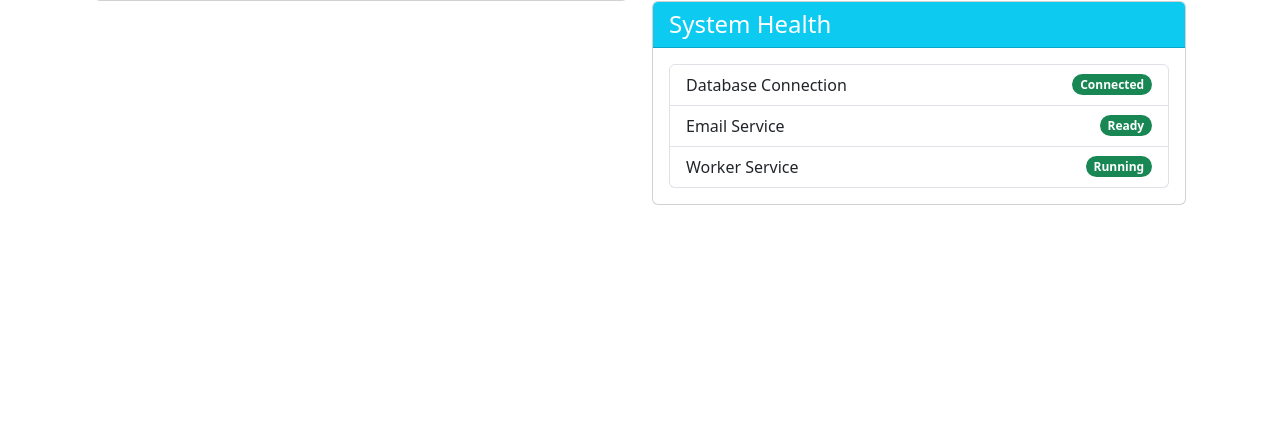
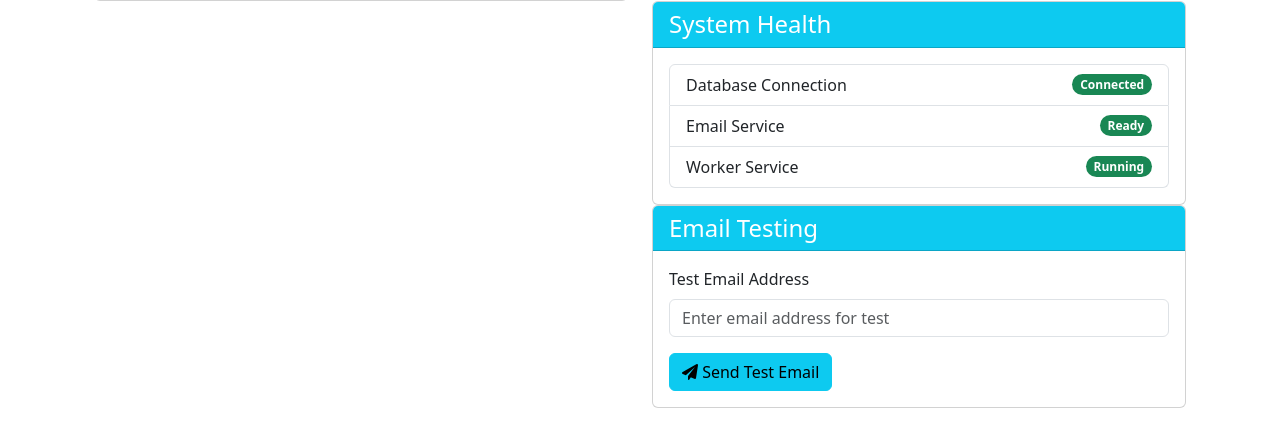
Before and after one commit to Kramfitt/holly_menus, a Flask app: page /system-check in a window 1280 px wide. Shown: the part 319-766 px from the top of the page. Run offline with Flask 3, Linux system fonts and the light colour scheme; data that the repository does not hold is empty; parts of the project's set-up code (start-up, migrations or seed data) failed here and were passed over; some libraries are stand-ins or nearby versions.

Commit message:
Refactor settings management and add email testing feature
- Simplify settings update route with improved validation
- Update preview page to format send date in NZ locale
- Add email testing section to system-check page with client-side handling
- Remove complex date parsing logic from settings route
- Improve error handling and response formatting

```diff
--- a/app.py
+++ b/app.py
@@ -539,43 +539,18 @@ def api_send_menu():
         return f"Failed to send menu: {str(e)}", 500
 
 @app.route('/api/settings', methods=['POST'])
-def save_settings():
+def update_settings():
     try:
-        data = request.json
-        print("Incoming settings data:", data)  # Debug log
+        settings = request.json
 
-        # Handle empty dates
-        if 'summer_start' in data:
-            if not data['summer_start']:
-                data['summer_start'] = None
-            else:
-                try:
-                    if isinstance(data['summer_start'], str):
-                        if 'T' in data['summer_start']:
-                            data['summer_start'] = data['summer_start'].split('T')[0]
-                        date_obj = datetime.strptime(data['summer_start'], '%Y-%m-%d')
-                        data['summer_start'] = date_obj.isoformat()
-                except Exception as e:
-                    print(f"Error parsing summer_start: {e}")
-                    data['summer_start'] = None
+        # Validate settings
+        required_fields = ['start_date', 'season', 'days_in_advance', 'recipient_emails']
+        for field in required_fields:
+            if field not in settings:
+                return f"Missing required field: {field}", 400
 
-        if 'winter_start' in data:
-            if not data['winter_start']:
-                data['winter_start'] = None
-            else:
-                try:
-                    if isinstance(data['winter_start'], str):
-                        if 'T' in data['winter_start']:
-                            data['winter_start'] = data['winter_start'].split('T')[0]
-                        date_obj = datetime.strptime(data['winter_start'], '%Y-%m-%d')
-                        data['winter_start'] = date_obj.isoformat()
-                except Exception as e:
-                    print(f"Error parsing winter_start: {e}")
-                    data['winter_start'] = None
-
-        print("Processed settings data:", data)  # Debug log
-
-        response = supabase.table('menu_settings').insert(data).execute()
+        # Save to database
+        response = supabase.table('menu_settings').insert(settings).execute()
 
         logger.log_activity(
             action="Settings Updated",
@@ -591,7 +566,7 @@ def save_settings():
             details=str(e),
             status="error"
         )
-        return jsonify({'error': str(e)}), 500
+        return str(e), 500
 
 @app.route('/api/notifications/<notification_id>/read', methods=['POST'])
 def mark_notification_read(notification_id):
--- a/templates/preview.html
+++ b/templates/preview.html
@@ -51,7 +51,11 @@ async function loadNextMenu() {
         // Update menu details
         document.getElementById('nextMenuDetails').innerHTML = `
             <div class="mt-2">
-                <strong>Send Date:</strong> ${new Date(data.send_date).toLocaleDateString()}<br>
+                <strong>Send Date:</strong> ${new Date(data.send_date).toLocaleDateString('en-NZ', {
+                    day: '2-digit',
+                    month: 'long',
+                    year: 'numeric'
+                })}<br>
                 <strong>Menu Week:</strong> ${data.season} Week ${data.week_number}<br>
                 <strong>Menu Pair:</strong> ${data.menu_pair}
             </div>
--- a/templates/system-check.html
+++ b/templates/system-check.html
@@ -112,7 +112,70 @@
                     </ul>
                 </div>
             </div>
+
+            <!-- Add this card -->
+            <div class="card mb-4">
+                <div class="card-header bg-info text-white">
+                    <h4 class="mb-0">Email Testing</h4>
+                </div>
+                <div class="card-body">
+                    <form id="testEmailForm">
+                        <div class="mb-3">
+                            <label for="testEmail" class="form-label">Test Email Address</label>
+                            <input type="email" class="form-control" id="testEmail" required
+                                   placeholder="Enter email address for test">
+                        </div>
+                        <button type="submit" class="btn btn-info">
+                            <i class="fas fa-paper-plane"></i> Send Test Email
+                        </button>
+                    </form>
+                    <div id="emailStatus" class="mt-3" style="display: none;"></div>
+                </div>
+            </div>
         </div>
     </div>
 </div>
+
+<script>
+document.getElementById('testEmailForm').addEventListener('submit', async function(e) {
+    e.preventDefault();
+
+    const email = document.getElementById('testEmail').value;
+    const statusDiv = document.getElementById('emailStatus');
+
+    try {
+        statusDiv.innerHTML = `
+            <div class="alert alert-info">
+                <i class="fas fa-spinner fa-spin"></i> Sending test email...
+            </div>
+        `;
+        statusDiv.style.display = 'block';
+
+        const response = await fetch('/api/test-email', {
+            method: 'POST',
+            headers: {
+                'Content-Type': 'application/json',
+            },
+            body: JSON.stringify({ email: email })
+        });
+
+        if (response.ok) {
+            statusDiv.innerHTML = `
+                <div class="alert alert-success">
+                    <i class="fas fa-check-circle"></i> Test email sent successfully!
+                </div>
+            `;
+        } else {
+            const error = await response.text();
+            throw new Error(error);
+        }
+    } catch (error) {
+        statusDiv.innerHTML = `
+            <div class="alert alert-danger">
+                <i class="fas fa-exclamation-circle"></i> Failed to send test email: ${error}
+            </div>
+        `;
+    }
+});
+</script>
 {% endblock %}
```
